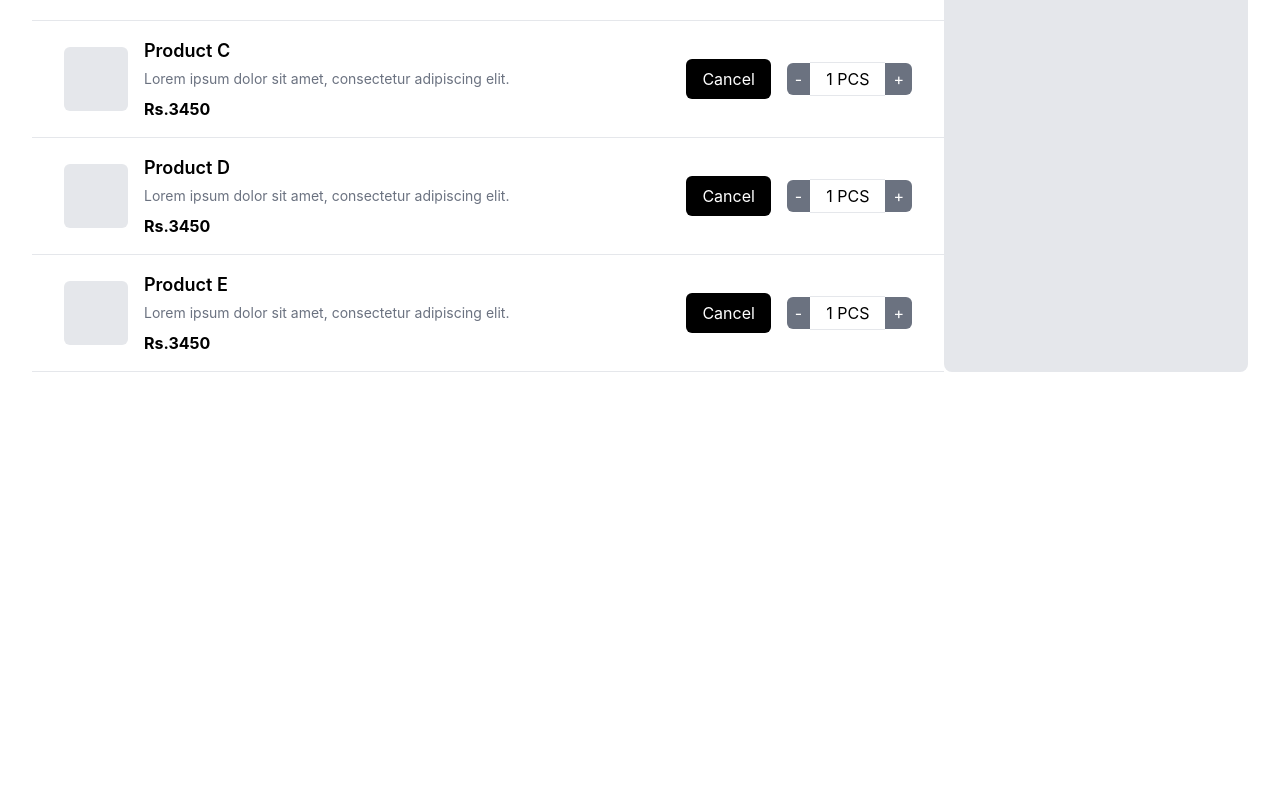
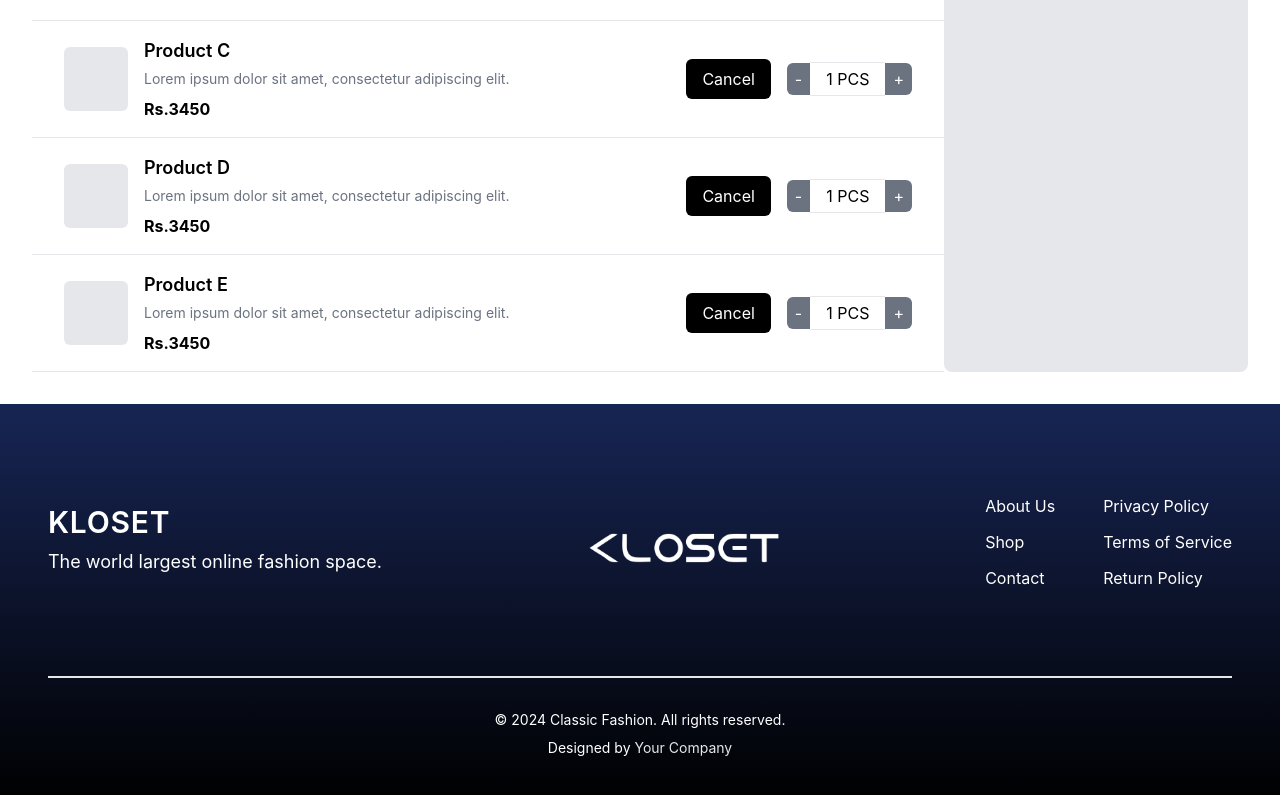
Before and after one commit to saraniz/Multi-vendor-E-Commerce, a React (Create React App) app in the folder Frontend/: page /CartPage in a window 1280 px wide. Shown: the part 461-1256 px from the top of the page. Before the commit the page ends 865 px from the top, so only its background shows below. Built offline with nearby package versions, Linux system fonts and the light colour scheme.

Commit message:
Footer added

```diff
--- a/Frontend/package.json
+++ b/Frontend/package.json
@@ -8,6 +8,7 @@
     "@testing-library/jest-dom": "^5.17.0",
     "@testing-library/react": "^13.4.0",
     "@testing-library/user-event": "^13.5.0",
+    "font-awesome": "^4.7.0",
     "react": "^18.3.1",
     "react-dom": "^18.3.1",
     "react-icons": "^5.3.0",
--- a/Frontend/src/Components/Body/AddSlider.jsx
+++ b/Frontend/src/Components/Body/AddSlider.jsx
@@ -23,7 +23,7 @@ function AdvertisementSlider() {
   useEffect(() => {
     const interval = setInterval(() => {
       setCurrentAd((prevAd) => (prevAd + 1) % advertisements.length);
-    }, 6000); // Change every 3 seconds
+    }, 4000); // Change every 4 seconds
 
     // Cleanup interval on component unmount
     return () => clearInterval(interval);
--- a/Frontend/src/Components/Body/CustomerNavbar.jsx
+++ b/Frontend/src/Components/Body/CustomerNavbar.jsx
@@ -1,20 +1,22 @@
 import React from 'react';
 import { FaUserCircle } from 'react-icons/fa';
+import { Link } from "react-router-dom";
 
 function CustomerNavbar() {
   return (
     <div className="flex justify-center min-h-screen bg-gray-100">
       {/* Sidebar with increased width */}
-      <div className="w-96 bg-gray-300 p-4 rounded-lg flex flex-col items-center space-y-4">
-        <FaUserCircle className="text-6xl mb-4" />
-        <button className="bg-gray-600 text-white py-2 px-4 w-full rounded-lg text-center ">Dashboard</button>
-        <button className="bg-gray-400 py-2 px-4 w-full rounded-lg text-center transition-all duration-300 ease-in-out hover:bg-gray-500 hover:scale-105 hover:shadow-lg">Favorites</button>
-        <button className="bg-gray-400 py-2 px-4 w-full rounded-lg text-center transition-all duration-300 ease-in-out hover:bg-gray-500 hover:scale-105 hover:shadow-lg">My Cart</button>
-        <button className="bg-gray-400 py-2 px-4 w-full rounded-lg text-center transition-all duration-300 ease-in-out hover:bg-gray-500 hover:scale-105 hover:shadow-lg">Order List</button>
-        <button className="bg-gray-400 py-2 px-4 w-full rounded-lg text-center transition-all duration-300 ease-in-out hover:bg-gray-500 hover:scale-105 hover:shadow-lg">Contact Admin</button>
-        <button className="bg-gray-400 py-2 px-4 w-full rounded-lg text-center transition-all duration-300 ease-in-out hover:bg-gray-500 hover:scale-105 hover:shadow-lg">Settings</button>
-        <button className="bg-gray-400 py-2 px-4 w-full rounded-lg text-center transition-all duration-300 ease-in-out hover:bg-gray-500 hover:scale-105 hover:shadow-lg">Log Out</button>
+      <div className="flex flex-col items-center p-4 space-y-4 bg-gray-300 rounded-lg w-96">
+        <FaUserCircle className="mb-4 text-6xl" />
+        <button className="w-full px-4 py-2 text-center text-white bg-gray-600 rounded-lg ">Dashboard</button>
+        <button className="w-full px-4 py-2 text-center transition-all duration-300 ease-in-out bg-gray-400 rounded-lg hover:bg-gray-500 hover:scale-105 hover:shadow-lg">Favorites</button>
+        <Link to='/CartPage' className="w-full"><button className="w-full px-4 py-2 text-center transition-all duration-300 ease-in-out bg-gray-400 rounded-lg hover:bg-gray-500 hover:scale-105 hover:shadow-lg">My Cart</button></Link>
+        <button className="w-full px-4 py-2 text-center transition-all duration-300 ease-in-out bg-gray-400 rounded-lg hover:bg-gray-500 hover:scale-105 hover:shadow-lg">Order List</button>
+        <button className="w-full px-4 py-2 text-center transition-all duration-300 ease-in-out bg-gray-400 rounded-lg hover:bg-gray-500 hover:scale-105 hover:shadow-lg">Contact Admin</button>
+        <button className="w-full px-4 py-2 text-center transition-all duration-300 ease-in-out bg-gray-400 rounded-lg hover:bg-gray-500 hover:scale-105 hover:shadow-lg">Settings</button>
+        <button className="w-full px-4 py-2 text-center transition-all duration-300 ease-in-out bg-gray-400 rounded-lg hover:bg-gray-500 hover:scale-105 hover:shadow-lg">Log Out</button>
       </div>
+
     </div>
   );
 }
--- a/Frontend/src/Components/Footer/Footer.jsx
+++ b/Frontend/src/Components/Footer/Footer.jsx
@@ -1,9 +1,63 @@
-import React from 'react'
+import React from 'react';
+import whitelogo from '../../Assests/white logo.png'
 
-function Footer() {
+const Footer = () => {
   return (
-    <div><div className='h-80 bg-black'></div></div>
-  )
-}
+    <footer className="py-12 text-white bg-gradient-to-t from-black to-blue-950">
+      <div className="container px-6 mx-auto md:px-12">
+        <div className="flex flex-col items-center justify-between md:flex-row md:space-x-12">
+          {/* Left Section */}
+          <div className="mb-8 text-center md:mb-0 md:text-left">
+            <h3 className="text-3xl font-semibold tracking-wide text-shadow-lg">KLOSET</h3>
+            <p className="mt-2 text-lg">The world largest online fashion space.</p>
+            <div className="flex justify-center mt-4 space-x-6 md:justify-start">
+              <a href="/" className="text-2xl transition-all duration-300 hover:text-gray-300">
+                <i className="fab fa-facebook-f"></i>
+              </a>
+              <a href="/" className="text-2xl transition-all duration-300 hover:text-gray-300">
+                <i className="fab fa-twitter"></i>
+              </a>
+              <a href="/" className="text-2xl transition-all duration-300 hover:text-gray-300">
+                <i className="fab fa-instagram"></i>
+              </a>
+              <a href="/" className="text-2xl transition-all duration-300 hover:text-gray-300">
+                <i className="fab fa-pinterest"></i>
+              </a>
+            </div>
+          </div>
 
-export default Footer
+          {/* Middle Section for Logo */}
+          <div className="mb-8 md:mb-0">
+            <img
+              src={whitelogo} // Sample logo placeholder URL
+              alt="Logo"
+              className="w-48 h-48 mx-auto md:mx-0"
+            />
+          </div>
+
+          {/* Right Section */}
+          <div className="flex flex-col text-center md:flex-row md:space-x-12 md:text-left">
+            <ul className="mb-8 md:mb-0">
+              <li className="mb-3"><a href="/about" className="transition-all duration-300 hover:text-gray-200">About Us</a></li>
+              <li className="mb-3"><a href="/" className="transition-all duration-300 hover:text-gray-200">Shop</a></li>
+              <li className="mb-3"><a href="/" className="transition-all duration-300 hover:text-gray-200">Contact</a></li>
+            </ul>
+
+            <ul className="mb-8 md:mb-0">
+              <li className="mb-3"><a href="/" className="transition-all duration-300 hover:text-gray-200">Privacy Policy</a></li>
+              <li className="mb-3"><a href="/" className="transition-all duration-300 hover:text-gray-200">Terms of Service</a></li>
+              <li className="mb-3"><a href="/" className="transition-all duration-300 hover:text-gray-200">Return Policy</a></li>
+            </ul>
+          </div>
+        </div>
+
+        <div className="pt-8 mt-8 text-center border-t-2 border-gray-200">
+          <p className="text-sm">&copy; 2024 Classic Fashion. All rights reserved.</p>
+          <p className="mt-2 text-sm">Designed by <a href="/" className="text-gray-200 hover:text-white">Your Company</a></p>
+        </div>
+      </div>
+    </footer>
+  );
+};
+
+export default Footer;
--- a/Frontend/src/Pages/CartPage.js
+++ b/Frontend/src/Pages/CartPage.js
@@ -1,11 +1,13 @@
 import React from 'react'
 import Navbar from '../Components/Header/Navbar'
 import Cart from '../Components/Body/Cart/Cart'
+import Footer from '../Components/Footer/Footer'
 
 function CartPage() {
   return (
     <div><Navbar/>
     <Cart/>
+    <Footer/>
     </div>
   )
 }
```
Also changed, not shown: Frontend/src/Assests/white logo.png (added), 1 other file (tests, documents, lock files or other folders).
